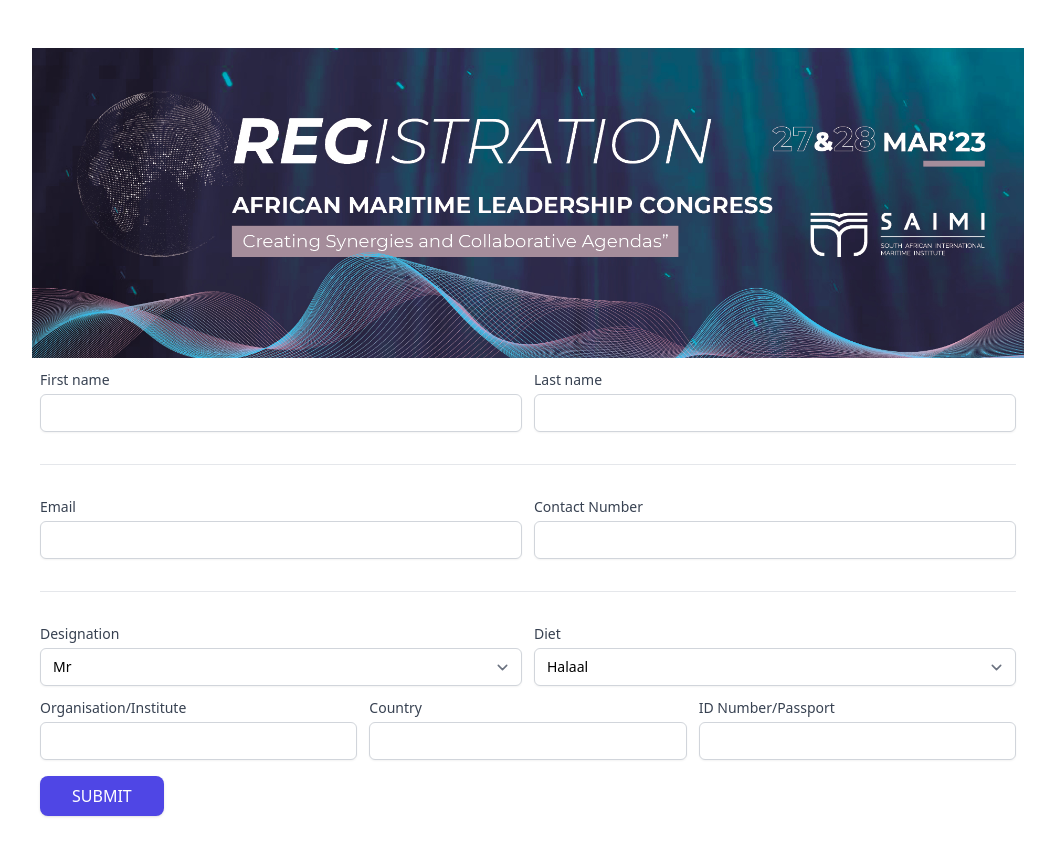
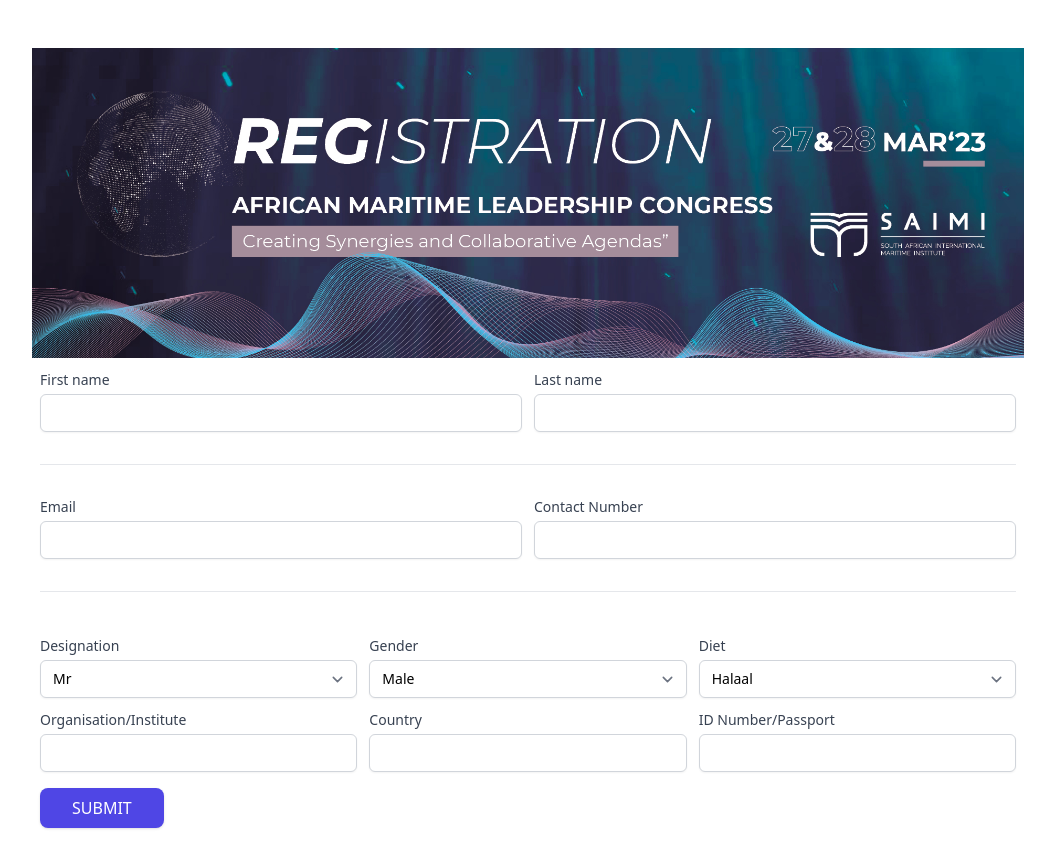
Before and after one commit to PhilaniNcube/maritime-leadership, a Next.js app: page / in a window 1280 px wide. Shown: the top 868 px of the page, without its empty margins (112-1167 px from the left). Built offline with nearby package versions, Linux system fonts and the light colour scheme.

Commit message:
add gender

```diff
--- a/pages/api/submit.ts
+++ b/pages/api/submit.ts
@@ -20,6 +20,7 @@
       email,
       id_number,
       organisation,
+      gender,
       tel,} = req.body
 
     const { data, error } = await serviceRole.from('maritime_leadership_conference').insert([{ first_name,
@@ -30,6 +31,7 @@
       email,
       id_number,
       organisation,
+      gender,
       tel}])
 
     console.log({data, error})
@@ -43,6 +45,7 @@
       email,
       id_number,
       organisation,
+      gender,
       tel}
 
 
@@ -59,7 +62,8 @@
         COUNTRY: subscribingUser.country,
         DIET: subscribingUser.diet,
         IDNUM: subscribingUser.id_number,
-        ORG: subscribingUser.organisation
+        ORG: subscribingUser.organisation,
+        GENDER: subscribingUser.gender,
       }
 
     })
--- a/pages/index.tsx
+++ b/pages/index.tsx
@@ -22,6 +22,7 @@
       id_number,
       organisation,
       tel,
+      gender
     });
 
 
@@ -40,6 +41,7 @@
         id_number,
         organisation,
         tel,
+        gender
       }),
     });
 
@@ -157,8 +159,8 @@
             </div>
           </div>
 
-          <div className="grid grid-cols-6 gap-3">
-            <div className="col-span-6 sm:col-span-3">
+          <div className="grid grid-cols-9 mt-3 gap-3">
+            <div className="col-span-9 sm:col-span-3">
               <label
                 htmlFor="designation"
                 className="block text-sm font-medium text-gray-700"
@@ -175,6 +177,26 @@
                 <option>Miss</option>
                 <option>Mrs</option>
                 <option>Professor</option>
+                <option>Doctor</option>
+              </select>
+            </div>
+
+            <div className="col-span-9 sm:col-span-3">
+              <label
+                htmlFor="gender"
+                className="block text-sm font-medium text-gray-700"
+              >
+                Gender
+              </label>
+              <select
+                id="gender"
+                name="gender"
+                autoComplete="gender"
+                className="mt-1 block w-full rounded-md border border-gray-300 bg-white py-2 px-3 shadow-sm focus:border-indigo-500 focus:outline-none focus:ring-indigo-500 sm:text-sm"
+              >
+                <option>Male</option>
+                <option>Female</option>
+                <option>Prefer Not To Say</option>
               </select>
             </div>
 
@@ -247,7 +269,13 @@
               />
             </div>
           </div>
-          <button type="submit" disabled={loading} className="bg-indigo-600 rounded-lg shadow font-medium uppercase text-white px-8 mt-4 py-2 w-fit">{loading ? 'Loading...' : 'Submit'}</button>
+          <button
+            type="submit"
+            disabled={loading}
+            className="bg-indigo-600 rounded-lg shadow font-medium uppercase text-white px-8 mt-4 py-2 w-fit"
+          >
+            {loading ? "Loading..." : "Submit"}
+          </button>
         </form>
       </main>
     </>
```
